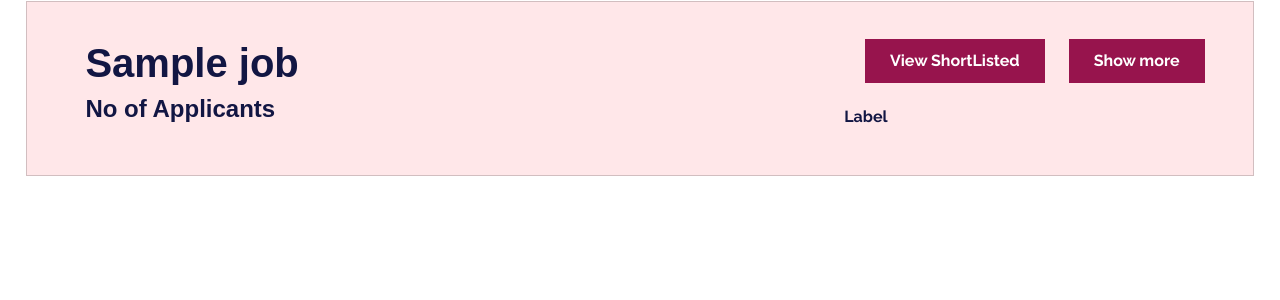
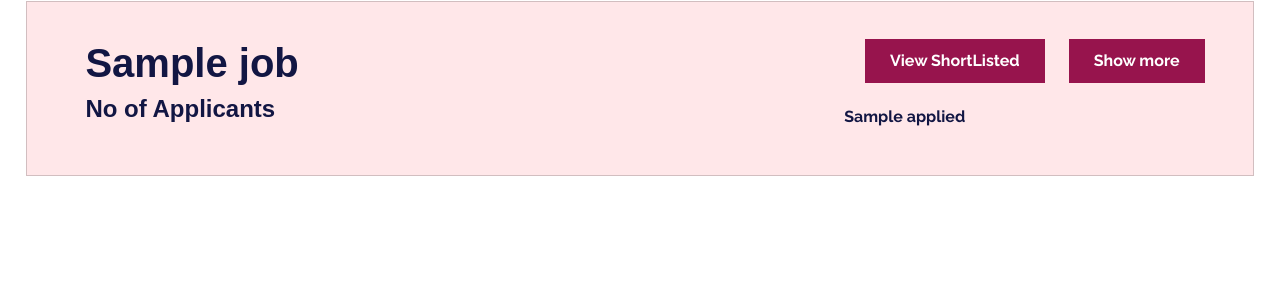
Before and after one commit to jagrutipatilp/JobZon, a Django app: template recruiter/templates/Shortlisted.html in a window 1280 px wide. Shown: the part 221-521 px from the top of the page. Run offline with Django 4.2, Linux system fonts and the light colour scheme; the template is opened without the code that fills it: most values are stand-ins (such as "Sample title", 1, 10 or a date in 2020); some libraries are stand-ins or nearby versions.

Commit message:
Update Shortlisted.html

```diff
--- a/recruiter/templates/Shortlisted.html
+++ b/recruiter/templates/Shortlisted.html
@@ -94,7 +94,7 @@
                             <div class="col">
                                 <h4 style="font-family: Alata, sans-serif;margin-left: 10px;font-weight: bold;">No of Applicants</h4>
                             </div>
-                            <div class="col-4"><label class="col-form-label" style="font-weight: bold;">Label</label></div>
+                            <div class="col-4"><label class="col-form-label" style="font-weight: bold;">{{job.applied}}</label></div>
                         </div>
                     </div>
                 </div>
```
